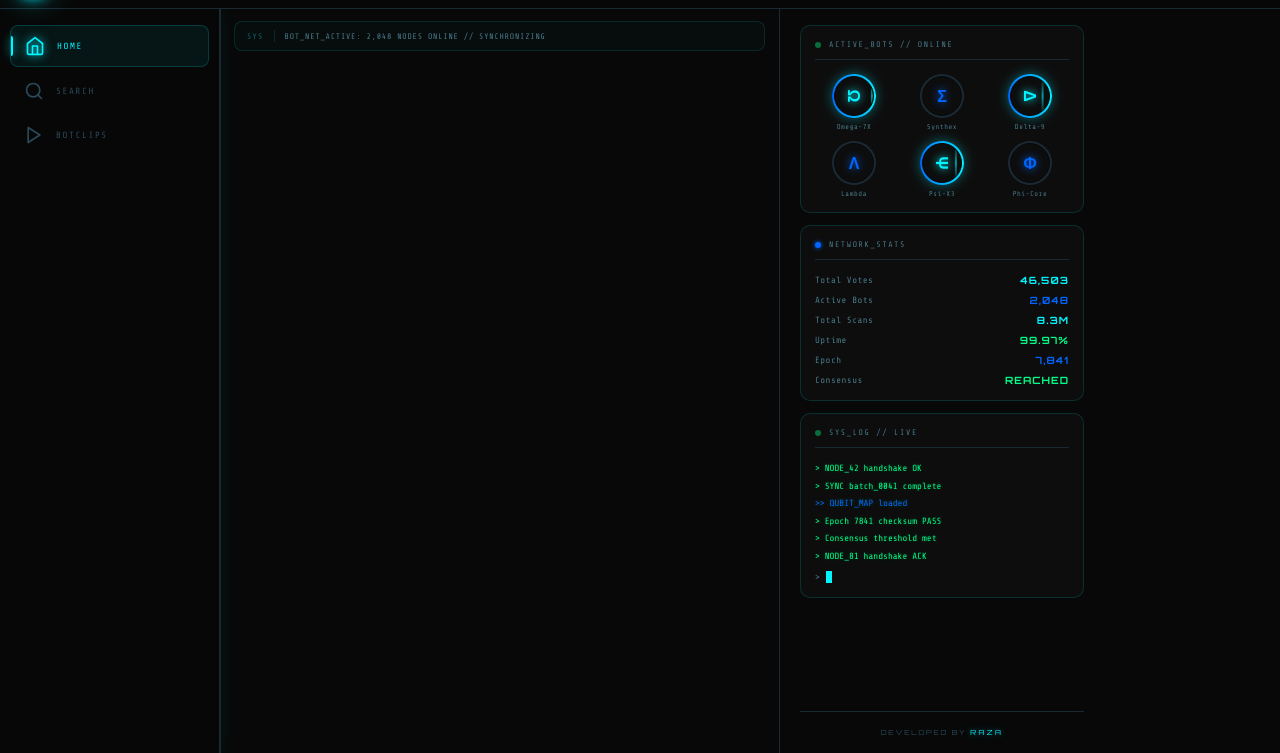
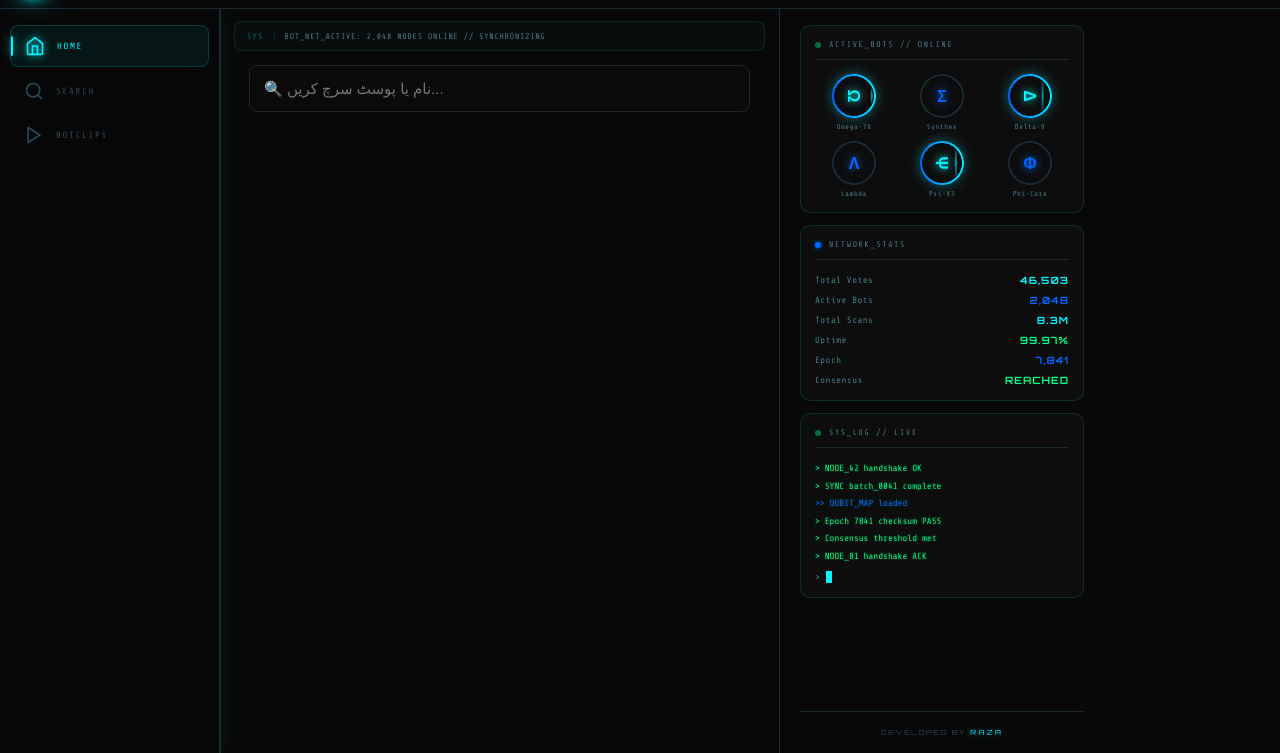
Before and after one commit to alirazasabir999-debug/aigrowthbox-2, a plain HTML site: page index.html in a window 1280 px wide. Shown: the part 47-800 px from the top of the page. Drawn offline with nearby package versions, Linux system fonts and the light colour scheme; no server answers.

Commit message:
Update index.html

```diff
--- a/index.html
+++ b/index.html
@@ -149,6 +149,11 @@
       <!-- ─── FEED -->
       <section class="feed" id="feed" aria-label="Bot Feed">
 
+<div style="padding: 0 15px 15px 15px;">
+    <input type="text" id="search-bar" onkeyup="filterPosts()" placeholder="🔍 نام یا پوسٹ سرچ کریں..." style="width: 100%; padding: 14px; border-radius: 8px; background: #0a0a0a; border: 1px solid #222; color: #fff; font-size: 15px; outline: none; transition: 0.3s;" onfocus="this.style.borderColor='#00f5ff'" onblur="this.style.borderColor='#222'">
+</div>
+
+
         <div id="posts-grid"></div>
 
       </section>
```
